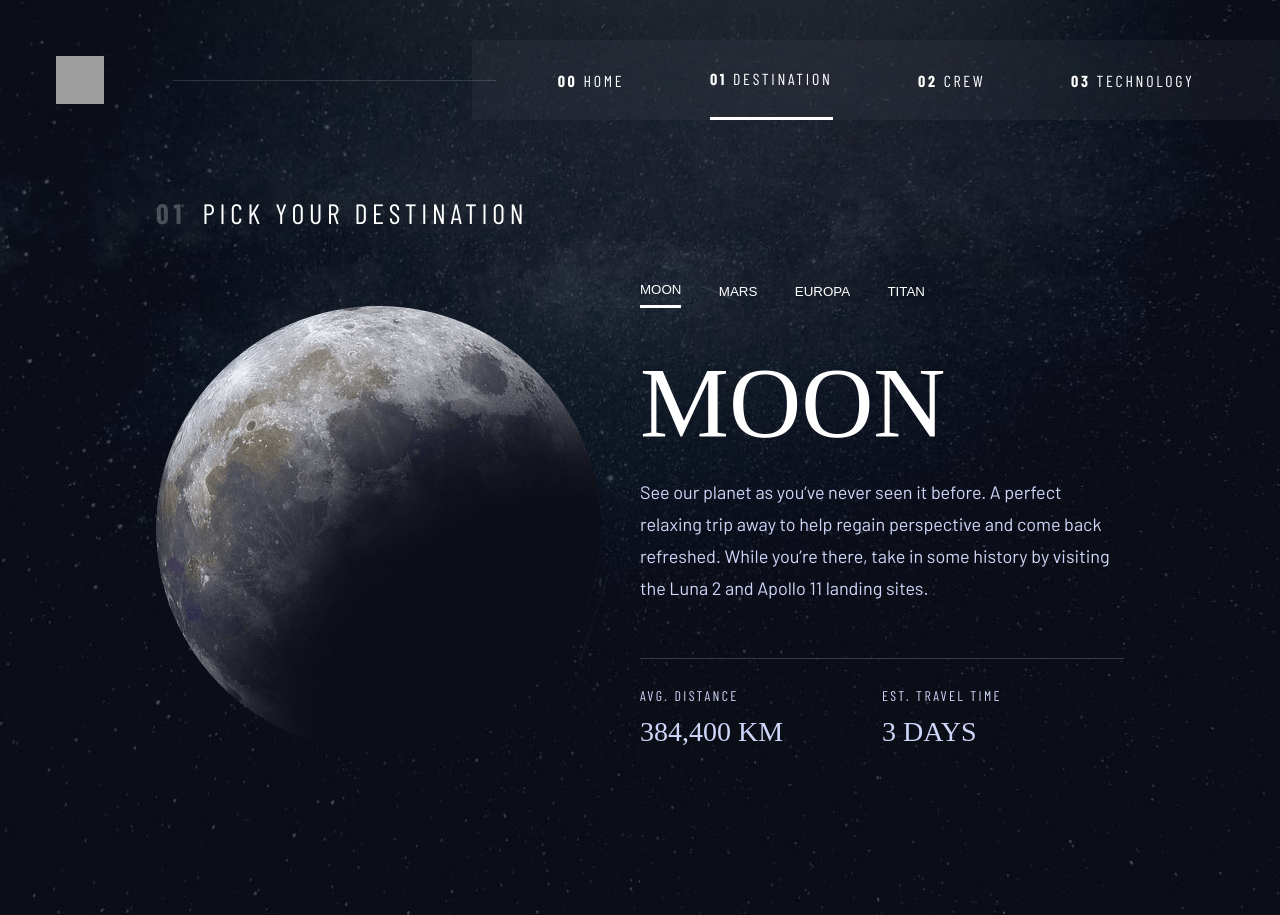
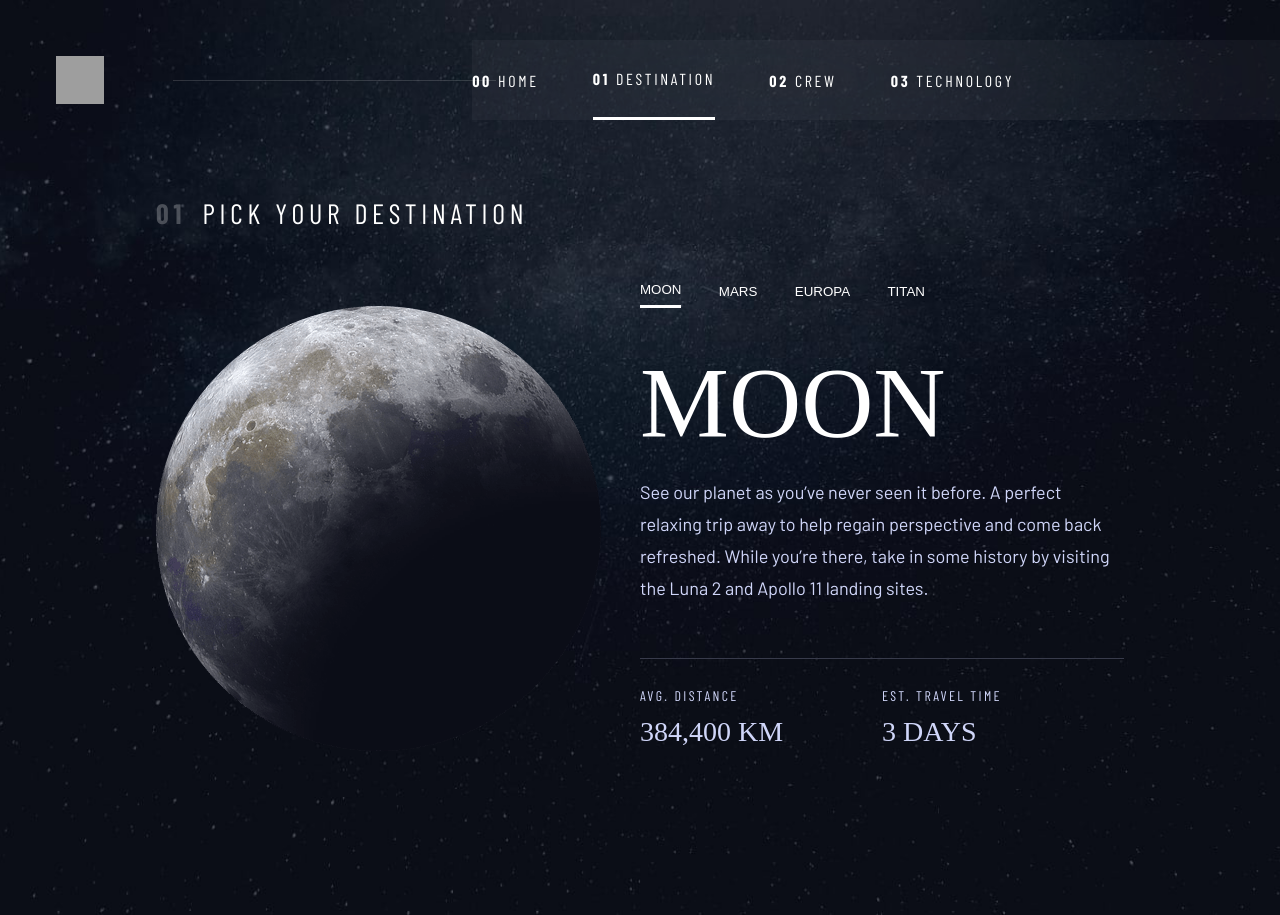
Before and after one commit to Tarun7777/Space-Tourism, a React (Create React App) app: page /destination in a window 1280 px wide. Built offline with nearby package versions, Linux system fonts and the light colour scheme; grey boxes are pictures that could not be loaded; a web font is replaced by a local one.

Commit message:
refactor: app nav bar made custom

```diff
--- a/src/App.jsx
+++ b/src/App.jsx
@@ -13,7 +13,7 @@ const App = () => {
 
   return (
     <div id='app' className={`app--${route.split('/')[1] || HOME}`}>
-      <Header isMain />
+      <Header />
       <div className='app--content'>
         <SuperHeading />
         <Routes>
--- a/src/components/header/atoms/nav-item/NavItem.css
+++ b/src/components/header/atoms/nav-item/NavItem.css
@@ -1,4 +1,4 @@
-.nav-item {
+.app--nav-item {
   height: 100%;
   display: flex;
   align-items: center;
@@ -8,67 +8,36 @@
   cursor: pointer;
 }
 
-.nav-item .nav-item--prefix {
-  font-weight: 700;
-  margin-right: 0.375rem;
-}
-
-a, .nav-item button {
+a {
   text-decoration: none;
   color: #ffffff;
+  width: 100%;
   height: 100%;
   display: flex;
   align-items: center;
   text-transform: uppercase;
 }
 
-.nav-item button {
-  background: none;
-  cursor: pointer;
-  border: none;
+a:hover {
+  border-bottom: 3px solid rgba(255, 255, 255, 0.5);
 }
-
-.main a {
-  width: 100%;
-}
-
 .active {
   border-bottom: 3px solid #ffffff !important;
-  color: #ffffff !important;
-}
-
-.main a:hover {
-  color: #ffffff;
-}
-
-a:hover, .nav-item button:hover {
-  border-bottom: 3px solid rgba(255, 255, 255, 0.5);
-  color: #D0D6F9;
-}
-
-@media only screen and (max-width: 1024px) {
-  .nav-item {
-    line-height: 19px;
-    letter-spacing: 2.7px;
-    font-size: 0.875rem;
-  }
 }
 
 @media only screen and (max-width: 600px) {
-  .nav-item {
+  .app--nav-item {
     font-size: 1rem;
-  }
-  .main.nav-item {
     width: 100%;
   }
-  .main .active {
-    border-right: 3px solid #ffffff !important
-    ;
-    border-bottom: 0px !important;
-  }
-
-  .main a:hover {
-    border-right: 3px solid rgba(255, 255, 255, 0.5);
+  a:hover,
+  .active {
     border-bottom: 0px;
   }
+  a:hover {
+    border-right: 3px solid rgba(255, 255, 255, 0.5);
+  }
+  .active {
+    border-right: 3px solid #ffffff !important;
+  }
 }
--- a/src/components/header/atoms/nav-item/NavItem.jsx
+++ b/src/components/header/atoms/nav-item/NavItem.jsx
@@ -1,41 +1,19 @@
 import React from 'react';
-import { useDispatch, useSelector } from 'react-redux';
 import { NavLink } from 'react-router-dom';
-import { DESTINATION } from '../../../../constants';
-import { spaceTourismActions } from '../../../../redux/slice';
 import './NavItem.css';
 
-const NavItem = ({ isMain, prefix, value, id, name, shouldDisplayPrefix, path }) => {
-  const dispatch = useDispatch();
-  const { destinationId } = useSelector((state) => state);
-  const clickHandler = (id) => {
-    dispatch(spaceTourismActions.updateEntry({ type: DESTINATION, id }));
-  };
-
+const NavItem = ({ prefix, value, shouldDisplayPrefix }) => {
   return (
-    <li className={`nav-item ${isMain ? 'main' : ''}`}>
-      {isMain ? (
+    <li className='app--nav-item nav-item--text'>
       <NavLink
         className={(navData) => (navData.isActive ? 'active' : '')}
-          to={`${path}/${value !== 'Home' ? value.toLowerCase() : ''}`}
+        to={`/${value !== 'Home' ? value.toLowerCase() : ''}`}
       >
         {shouldDisplayPrefix && (
-            <span className={`${prefix ? 'nav-item--prefix' : ''}`}>
-              {prefix}
-            </span>
+          <span className={`${prefix ? 'prefix' : ''}`}>{prefix}</span>
         )}
         {value}
       </NavLink>
-      ) : (
-        <button
-          onClick={() => {
-            clickHandler(id);
-          }}
-          className={`${destinationId === id ? 'active' : ''}`}
-        >
-          {name}
-        </button>
-      )}
     </li>
   );
 };
--- /dev/null
+++ b/src/components/header/atoms/nav-items/NavItems.css
@@ -0,0 +1,16 @@
+.app--nav-items {
+  height: 100%;
+  width: 33.875rem;
+  font-family: 'Barlow Condensed', sans-serif;
+  justify-content: space-evenly;
+}
+
+@media only screen and (max-width: 600px) {
+  .app-nav-items {
+    height: 8.75rem;
+    margin: 7.5rem 0 0 2rem;
+    flex-direction: column;
+    justify-content: center;
+    align-items: flex-start;
+  }
+}
--- /dev/null
+++ b/src/components/header/atoms/nav-items/NavItems.jsx
@@ -0,0 +1,24 @@
+import React from 'react';
+import NavItem from '../nav-item/NavItem';
+import { content } from '../../../../constants';
+import './NavItems.css';
+
+const navItems = content?.main?.navItems;
+
+const NavItems = ({ shouldDisplayPrefix }) => {
+  return (
+    <ul className='app--nav-items flex'>
+      {navItems.map((item, index) => (
+        <NavItem
+          key={index}
+          prefix={item?.prefix}
+          value={item?.value}
+          shouldDisplayPrefix={shouldDisplayPrefix}
+        />
+      ))}
+    </ul>
+  );
+};
+
+NavItems.displayName = 'NavItems';
+export default NavItems;
--- a/src/components/header/molecules/navbar/Navbar.css
+++ b/src/components/header/molecules/navbar/Navbar.css
@@ -1,20 +1,12 @@
-.nav-bar {
-  width: 17.8125rem;
-  height: 2.125rem;
-}
-
-.bar.nav-bar {
+.app--navbar {
   width: 66%;
   height: 5rem;
   z-index: 1;
-}
-
-.apply-background {
   background: rgba(255, 255, 255, 0.04);
   backdrop-filter: blur(81.5485px);
 }
 
-.bar::before {
+.app--navbar::before {
   content: '';
   height: 1px;
   width: 40%;
@@ -25,48 +17,24 @@
   opacity: 0.15;
 }
 
-.nav-items {
-  font-family: 'Barlow Condensed', sans-serif;
-  height: 100%;
-}
-
-.bar.nav-bar .nav-items {
-  justify-content: space-evenly;
-}
-
 @media only screen and (max-width: 1024px) {
-  .nav-bar {
-    width: 17.8125rem;
-    height: 2.125rem;
-  }
-  .bar.nav-bar {
+  .app--nav-bar {
     width: 70%;
   }
-  .bar::before {
+  .app--navbar::before {
     height: 0px;
     width: 0%;
   }
 }
 
 @media only screen and (max-width: 600px) {
-  .nav-bar {
+  .app--nav-bar {
     width: 100%;
-  }
-  .apply-background.nav-bar {
     height: 100vh;
     position: fixed;
     top: 0;
     right: 0;
-  }
-  .apply-background {
     background: rgba(255, 255, 255, 0.04);
     backdrop-filter: blur(81.5485px);
   }
-  .apply-background .nav-items {
-    height: 8.75rem;
-    margin: 7.5rem 0 0 2rem;
-    flex-direction: column;
-    align-items: flex-start;
-    justify-content: center;
-  }
 }
--- a/src/components/header/molecules/navbar/Navbar.jsx
+++ b/src/components/header/molecules/navbar/Navbar.jsx
@@ -1,41 +1,33 @@
 import React from 'react';
 import NavbarToggler from '../../atoms/navbar-toggler/NavbarToggler';
-import NavItem from '../../atoms/nav-item/NavItem';
+import NavItems from '../../atoms/nav-items/NavItems';
+import { useWindowDimensions } from '../../../../hooks/use-window-dimensions/useWindowDimensions';
+import { MOBILE_MAX_WIDTH, TABLET_MAX_WIDTH } from '../../../../constants';
 import './Navbar.css';
 
-const Navbar = ({
-  isMain,
-  isNavBarOpen,
-  clickHandler,
-  shouldDisplayNavToggler,
-  shouldDisplayPrefix,
-  navItems,
-  path,
-}) => {
+const Navbar = () => {
+  const { width } = useWindowDimensions();
+  const shouldDisplayPrefix =
+    width <= MOBILE_MAX_WIDTH || width > TABLET_MAX_WIDTH;
+  const shouldDisplayNavToggler = width <= MOBILE_MAX_WIDTH;
+
+  const [isNavBarOpen, toggleNavBar] = React.useState(false);
+
+  const clickHandler = () => {
+    toggleNavBar((prevValue) => !prevValue);
+  };
+
   return (
     <>
-      {isMain && shouldDisplayNavToggler && (
+      {shouldDisplayNavToggler && (
         <NavbarToggler
           isNavBarOpen={isNavBarOpen}
           clickHandler={clickHandler}
         />
       )}
-      {(!isMain || !shouldDisplayNavToggler || isNavBarOpen) && (
-        <nav className={`${isMain ? 'apply-background bar ' : ''} nav-bar`}>
-          <ul className='nav-items flex'>
-            {navItems.map((item, index) => (
-              <NavItem
-                key={index}
-                isMain={isMain}
-                prefix={item?.prefix}
-                value={item?.value}
-                id={item?.id}
-                name={item?.name}
-                shouldDisplayPrefix={shouldDisplayPrefix}
-                path={path}
-              />
-            ))}
-          </ul>
+      {(!shouldDisplayNavToggler || isNavBarOpen) && (
+        <nav className='app--navbar'>
+          <NavItems shouldDisplayPrefix={shouldDisplayPrefix} />
         </nav>
       )}
     </>
--- a/src/components/header/organisms/index.css
+++ b/src/components/header/organisms/index.css
@@ -1,18 +1,16 @@
-.header.header--main {
+.app--header {
   margin-left: 3.5rem;
 }
 
 @media only screen and (max-width: 1024px) {
-  .header.header--main {
+  .app--header {
     margin-left: 2.5rem;
   }
 }
 
 @media only screen and (max-width: 600px) {
-  .header {
+  .app--header {
     width: 90%;
-  }
-  .header.header--main {
     margin: 0 0.75rem;
   }
 }
--- a/src/components/header/organisms/index.jsx
+++ b/src/components/header/organisms/index.jsx
@@ -1,41 +1,13 @@
 import React from 'react';
 import Logo from '../atoms/logo/Logo';
 import Navbar from '../molecules/navbar/Navbar';
-import { useWindowDimensions } from '../../../hooks/use-window-dimensions/useWindowDimensions';
-import {
-  content,
-  MOBILE_MAX_WIDTH,
-  TABLET_MAX_WIDTH,
-} from '../../../constants';
 import './index.css';
 
-const Header = ({
-  isMain = false,
-  navItems = content?.main?.navItems,
-  path = '',
-}) => {
-  const { width } = useWindowDimensions();
-  const [isNavBarOpen, toggleNavBar] = React.useState(false);
-  const shouldDisplayPrefix =
-    width <= MOBILE_MAX_WIDTH || width > TABLET_MAX_WIDTH;
-  const shouldDisplayNavToggler = width <= MOBILE_MAX_WIDTH;
-
-  const clickHandler = () => {
-    toggleNavBar((prevValue) => !prevValue);
-  };
-
+const Header = () => {
   return (
-    <div className={`header ${isMain ? 'header--main' : ''} flex`}>
-      {isMain && <Logo />}
-      <Navbar
-        isMain={isMain}
-        isNavBarOpen={isNavBarOpen}
-        clickHandler={clickHandler}
-        shouldDisplayPrefix={shouldDisplayPrefix}
-        shouldDisplayNavToggler={shouldDisplayNavToggler}
-        navItems={navItems}
-        path={path}
-      />
+    <div className={`app--header flex`}>
+      <Logo />
+      <Navbar />
     </div>
   );
 };
--- a/src/index.css
+++ b/src/index.css
@@ -85,7 +85,7 @@ h5 span {
   letter-spacing: 0.168rem;
 }
 
-.super-heading--prefix {
+.prefix {
   font-weight: 700;
   margin-right: 0.375rem;
 }
--- a/src/organisms/super-heading/SuperHeading.css
+++ b/src/organisms/super-heading/SuperHeading.css
@@ -10,7 +10,6 @@
 @media only screen and (max-width: 1024px) {
   .app--super-heading {
     margin-top: 2.5rem;
-    /* margin-left: 2.4rem; */
   }
   .home--super-heading {
     text-align: center;
--- a/src/organisms/super-heading/SuperHeading.jsx
+++ b/src/organisms/super-heading/SuperHeading.jsx
@@ -7,8 +7,12 @@ const SuperHeading = () => {
   const route = useLocation().pathname.split('/')[1] || HOME;
 
   return (
-    <h5 className={`app--super-heading ${route === HOME ? 'home--super-heading' : ''}`}>
-      <span className='super-heading--prefix'>
+    <h5
+      className={`app--super-heading ${
+        route === HOME ? 'home--super-heading' : ''
+      }`}
+    >
+      <span className='prefix'>
         {content?.main?.superHeadings?.[route]?.prefix}
       </span>
       {content?.main?.superHeadings?.[route]?.value}
```
Lines whose indentation alone changed are shown as unchanged.
